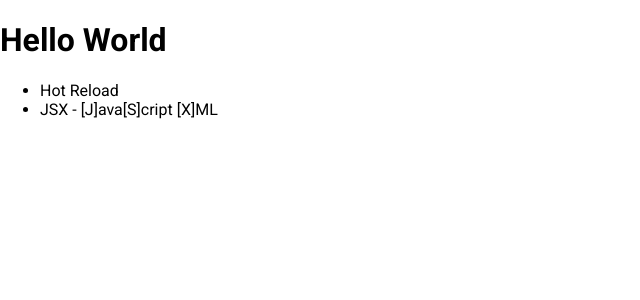
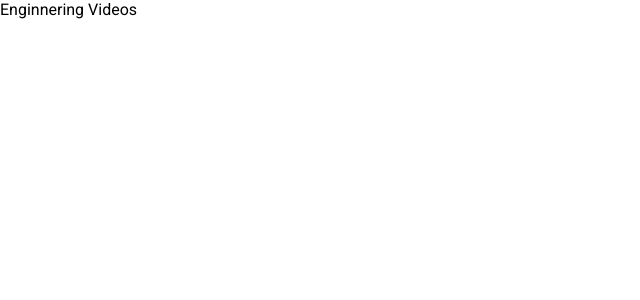
Before and after one commit to vserpa/engineering-videos, a React (Create React App) app in the folder frontend/: page / in a window 1280 px wide. Shown: the top 300 px of the page, without its empty margins (0-640 px from the left). Built offline with nearby package versions, Linux system fonts and the light colour scheme.

Commit message:
create menu component

```diff
--- a/frontend/src/App.js
+++ b/frontend/src/App.js
@@ -1,14 +1,10 @@
 import React from 'react';
+import Menu from './components/Menu'
 
 function App() {
   return (
     <div>
-      <h1>Hello World</h1>
-      <ul>
-        <li>Hot Reload</li>
-        <li>JSX - [J]ava[S]cript [X]ML</li>
-      </ul>
-
+      <Menu />
     </div>
   );
 }
--- /dev/null
+++ b/frontend/src/components/Menu/index.js
@@ -0,0 +1,11 @@
+import React from 'react';
+
+function Menu() {
+    return (
+        <nav>
+            Enginnering Videos
+        </nav>
+    );
+}
+
+export default Menu;
```
